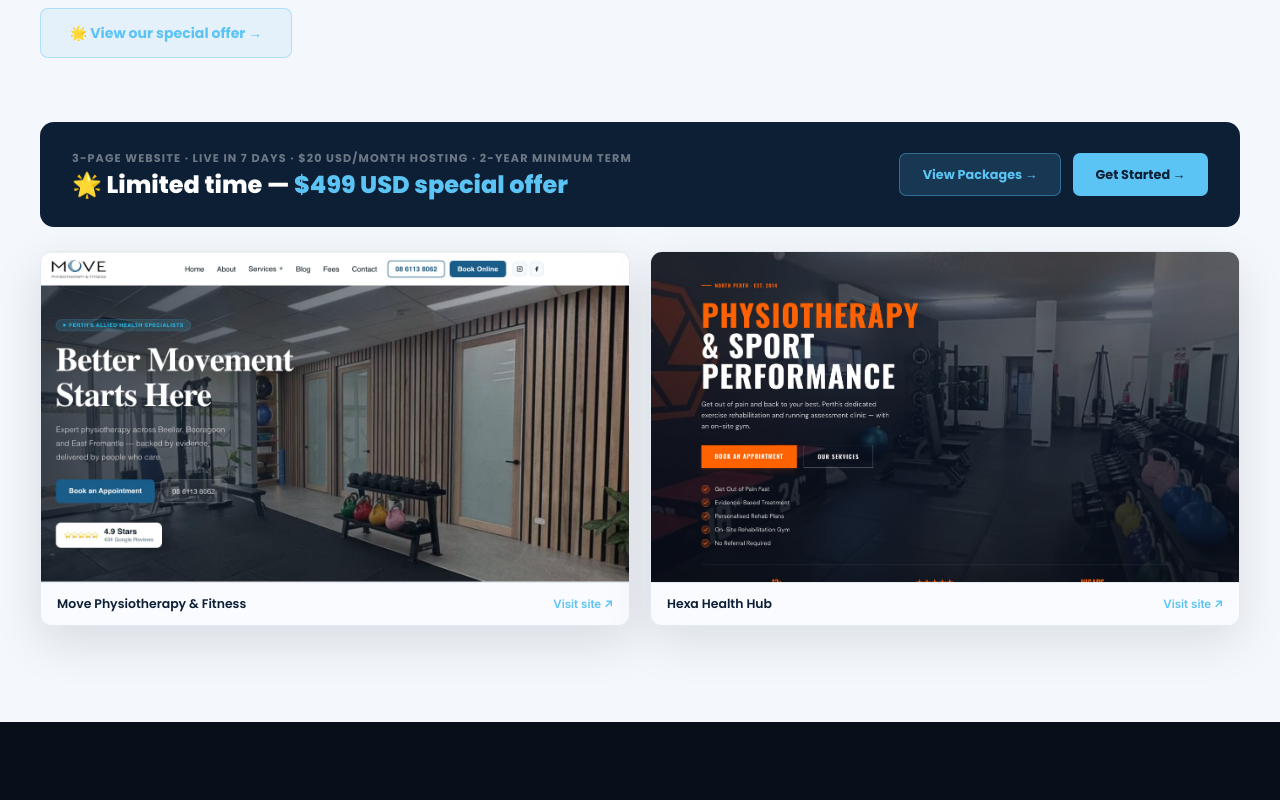
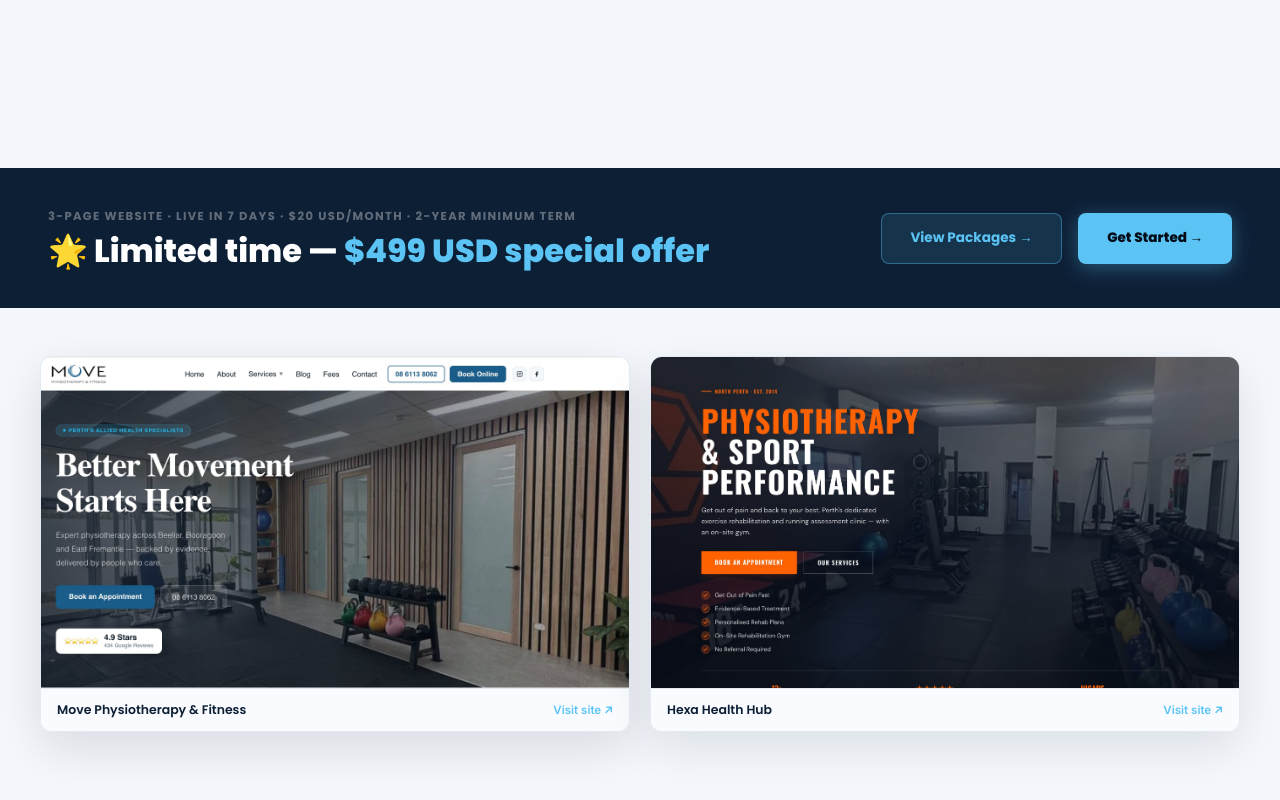
Before and after one commit to MoveXMedia/movexmedia, a Next.js app: page / in a window 1280 px wide. Shown: the part 2280-3080 px from the top of the page. Built offline with nearby package versions, Linux system fonts and the light colour scheme.

Commit message:
Fix: remove duplicate special offer CTA; full-width CTA bar; service card hover cyan border; remove WP callout; add 30-day money back guarantee

```diff
--- a/pages/index.js
+++ b/pages/index.js
@@ -200,9 +200,6 @@
                   </div>
                 ))}
               </div>
-              <Link href="/get-started" style={{ display: 'inline-flex', alignItems: 'center', gap: '0.5rem', padding: '0.85rem 1.8rem', background: 'rgba(91,196,245,0.1)', border: '1px solid rgba(91,196,245,0.4)', borderRadius: '8px', fontFamily: 'Poppins, sans-serif', fontWeight: 700, fontSize: '0.88rem', color: '#5bc4f5', textDecoration: 'none' }}>
-                🌟 View our special offer →
-              </Link>
             </div>
 
             {/* Stats */}
@@ -229,28 +226,33 @@
 
           </div>
 
-          {/* Dark CTA bar above portfolio */}
-          <div style={{ background: '#0d1f35', borderRadius: '14px', padding: '1.75rem 2rem', display: 'flex', alignItems: 'center', justifyContent: 'space-between', flexWrap: 'wrap', gap: '1.25rem', marginBottom: '1.5rem' }}>
+        </div>
+      </section>
+
+      {/* ── WEBSITE OFFER CTA BAR (full-width, dark) ── */}
+      <div style={{ background: '#0d1f35', padding: '2.5rem 3rem', display: 'flex', alignItems: 'center', justifyContent: 'space-between', flexWrap: 'wrap', gap: '1.5rem' }}>
         <div>
-              <div style={{ fontFamily: 'Poppins, sans-serif', fontSize: '0.7rem', fontWeight: 700, letterSpacing: '0.1em', textTransform: 'uppercase', color: 'rgba(255,255,255,0.4)', marginBottom: '0.3rem' }}>
-                3-page website · Live in 7 days · $20 USD/month hosting · 2-year minimum term
+          <div style={{ fontFamily: 'Poppins, sans-serif', fontSize: '0.72rem', fontWeight: 700, letterSpacing: '0.12em', textTransform: 'uppercase', color: 'rgba(255,255,255,0.35)', marginBottom: '0.5rem' }}>
+            3-page website · Live in 7 days · $20 USD/month · 2-year minimum term
           </div>
-              <div style={{ fontFamily: 'Poppins, sans-serif', fontWeight: 900, fontSize: 'clamp(1.1rem, 2.5vw, 1.5rem)', color: 'white', lineHeight: 1.1 }}>
+          <div style={{ fontFamily: 'Poppins, sans-serif', fontWeight: 900, fontSize: 'clamp(1.4rem, 3vw, 2rem)', color: 'white', lineHeight: 1.1 }}>
             🌟 Limited time — <span style={{ color: '#5bc4f5' }}>$499 USD special offer</span>
           </div>
         </div>
-            <div style={{ display: 'flex', gap: '0.75rem', flexWrap: 'wrap' }}>
-              <Link href="/website-development" style={{ display: 'inline-flex', alignItems: 'center', padding: '0.7rem 1.4rem', background: 'rgba(91,196,245,0.15)', border: '1px solid rgba(91,196,245,0.4)', borderRadius: '7px', fontFamily: 'Poppins, sans-serif', fontWeight: 700, fontSize: '0.8rem', color: '#5bc4f5', textDecoration: 'none', whiteSpace: 'nowrap' }}>
+        <div style={{ display: 'flex', gap: '1rem', flexWrap: 'wrap' }}>
+          <Link href="/website-development" style={{ display: 'inline-flex', alignItems: 'center', padding: '0.9rem 1.8rem', background: 'rgba(91,196,245,0.12)', border: '1px solid rgba(91,196,245,0.4)', borderRadius: '8px', fontFamily: 'Poppins, sans-serif', fontWeight: 700, fontSize: '0.85rem', color: '#5bc4f5', textDecoration: 'none', whiteSpace: 'nowrap' }}>
             View Packages →
           </Link>
-              <Link href="/get-started" style={{ display: 'inline-flex', alignItems: 'center', padding: '0.7rem 1.4rem', background: '#5bc4f5', borderRadius: '7px', fontFamily: 'Poppins, sans-serif', fontWeight: 700, fontSize: '0.8rem', color: '#0d1f35', textDecoration: 'none', whiteSpace: 'nowrap' }}>
+          <Link href="/get-started" style={{ display: 'inline-flex', alignItems: 'center', padding: '0.9rem 1.8rem', background: '#5bc4f5', borderRadius: '8px', fontFamily: 'Poppins, sans-serif', fontWeight: 800, fontSize: '0.85rem', color: '#040c18', textDecoration: 'none', whiteSpace: 'nowrap', boxShadow: '0 4px 20px rgba(91,196,245,0.35)' }}>
             Get Started →
           </Link>
         </div>
       </div>
 
-          {/* Portfolio — equal size, clickable, opens in new tab */}
-          <div style={{ display: 'grid', gridTemplateColumns: '1fr 1fr', gap: '1.25rem', alignItems: 'start' }} className="portfolio-grid-home">
+      {/* ── PORTFOLIO ── */}
+      <section style={{ padding: '3rem 2rem 5rem', background: '#f4f7fb' }}>
+        <div style={{ maxWidth: '1200px', margin: '0 auto' }}>
+          <div style={{ display: 'grid', gridTemplateColumns: '1fr 1fr', gap: '1.25rem' }} className="portfolio-grid-home">
             <a href="https://movephysio.com.au" target="_blank" rel="noopener noreferrer" style={{ display: 'block', borderRadius: '12px', overflow: 'hidden', boxShadow: '0 16px 48px rgba(13,31,53,0.12)', border: '1px solid #e2eaf4', textDecoration: 'none', transition: 'transform 0.2s, box-shadow 0.2s' }} className="portfolio-link">
               <div style={{ aspectRatio: '16/9', overflow: 'hidden' }}>
                 <img src="/work-move-physio.png" alt="Move Physiotherapy website" style={{ width: '100%', height: '100%', objectFit: 'cover', display: 'block' }} />
@@ -270,12 +272,11 @@
               </div>
             </a>
           </div>
-
         </div>
         <style>{`
-          @media (max-width: 900px) { .website-top-grid { grid-template-columns: 1fr !important; gap: 3rem !important; } }
           @media (max-width: 700px) { .portfolio-grid-home { grid-template-columns: 1fr !important; } }
           .portfolio-link:hover { transform: translateY(-3px); box-shadow: 0 24px 60px rgba(13,31,53,0.18) !important; }
+          @media (max-width: 900px) { .website-top-grid { grid-template-columns: 1fr !important; gap: 3rem !important; } }
         `}</style>
       </section>
 
@@ -306,9 +307,9 @@
           </div>
         </div>
         <style>{`
-          .service-card:hover { background: #ffffff !important; border-color: #ffffff !important; box-shadow: 0 16px 48px rgba(0,0,0,0.3); transform: translateY(-3px); }
-          .service-card:hover .service-card-title { color: #0d1f35 !important; }
-          .service-card:hover .service-card-desc { color: #6b849a !important; }
+          .service-card:hover { border-color: rgba(91,196,245,0.6) !important; box-shadow: 0 0 0 1px rgba(91,196,245,0.3), 0 8px 24px rgba(0,0,0,0.2); transform: translateY(-2px); }
+          .service-card:hover .service-card-title { color: white !important; }
+          .service-card:hover .service-card-desc { color: rgba(255,255,255,0.6) !important; }
         `}</style>
       </section>
       <section style={{ padding: '6rem 2rem', background: '#080f1a', position: 'relative', overflow: 'hidden' }}>
```
Also changed, not shown: pages/get-started.js (+17 -11 lines). Lines whose indentation alone changed are shown as unchanged.
